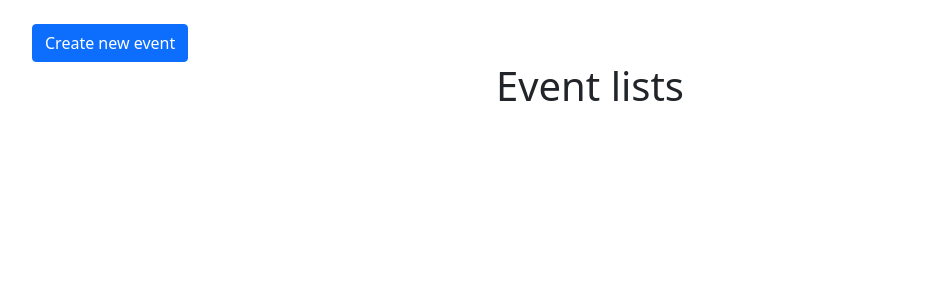
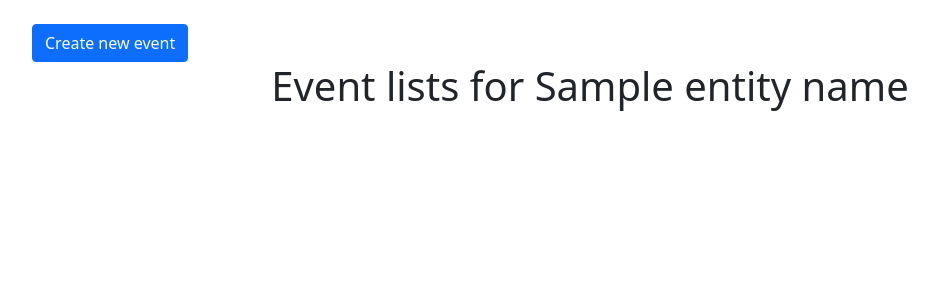
Before and after one commit to ajithcl/EventsTracker, a Django app: template events/templates/events.html in a window 1280 px wide. Shown: the part 56-356 px from the top of the page, without its empty margins (50-988 px from the left). Run offline with Django 3.2, Linux system fonts and the light colour scheme; the template is opened without the code that fills it: most values are stand-ins (such as "Sample title", 1, 10 or a date in 2020).

Commit message:
Updates.

```diff
--- a/events/static/js/events.js
+++ b/events/static/js/events.js
@@ -53,8 +53,13 @@
  // function for loading events list
  function loadEvents(){
     table_body = document.getElementById('table_body');
+    const queryString = window.location.search;
+    const urlParams = new URLSearchParams(queryString);
+    entity_name = urlParams.get('entityname');
+
     $.ajax({
         url : 'get_events',
+        data : {"entity_name" : entity_name},
         type : 'GET',
         datatype : 'JSON',
         success : function (output){
--- a/events/templates/events.html
+++ b/events/templates/events.html
@@ -49,7 +49,7 @@
 
         <div class="row">
             <div class="col-md-12 text-center">
-                <h1 class="display-6">Event lists</h1>
+                <h1 class="display-6">Event lists for {{entity_name}}</h1>
             </div>
         </div>
         <div class="row">
--- a/events/views.py
+++ b/events/views.py
@@ -58,11 +58,13 @@ def create_event(request):
                              'comments': 'Not a POST method'})
 
 
-# TODO
+# TODO : Filter based on entity name
 def get_event_details(request):
     if request.method == 'GET':
         login_name = request.session['logged_user']
-        event_list = Event.objects.filter(UserId=login_name)
+        entity_name = request.GET.get('entity_name')
+
+        event_list = Event.objects.filter(UserId=login_name, EntityName=entity_name)
         event_list = serializers.serialize('json', event_list)
         return JsonResponse({'result': 'success',
                              'data': event_list})
```
